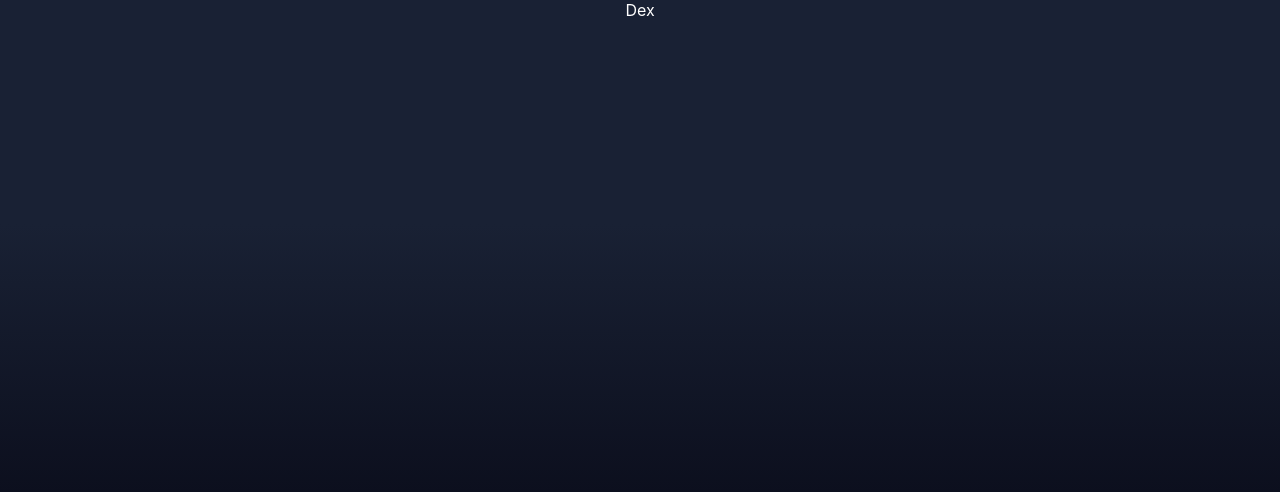
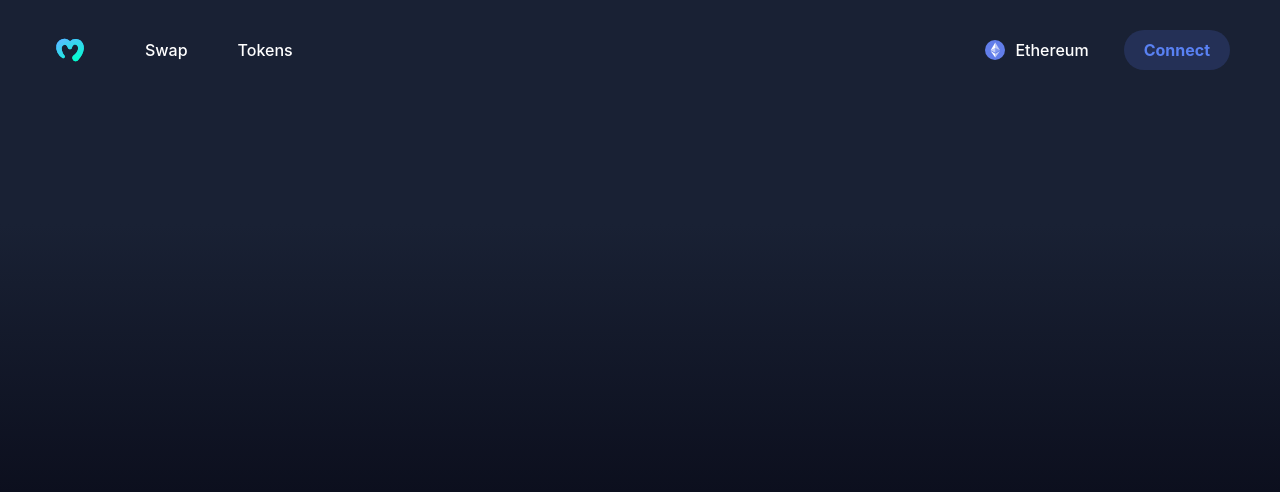
Before and after one commit to musti17/DEX, a React (Create React App) app in the folder dexFront/: page / in a window 1280 px wide. Shown: the top 492 px of the page. Built offline with nearby package versions, Linux system fonts and the light colour scheme.

Commit message:
Header created

```diff
--- a/dexFront/src/App.js
+++ b/dexFront/src/App.js
@@ -1,7 +1,10 @@
 import "./App.css";
+import Header from "./components/Header";
 
 function App() {
-  return <div className="App">Dex</div>;
+  return(
+    <Header/>
+  )
 }
 
 export default App;
--- a/dexFront/src/components/Header.js
+++ b/dexFront/src/components/Header.js
@@ -1,8 +1,26 @@
 import React from 'react'
+import Logo from "../moralis-logo.svg";
+import Eth from "../eth.svg";
+
 
 function Header() {
-  return (
-    <div>Header</div>
+  return(
+ <header>
+  <div className='leftH'>
+    <img src={Logo} alt="logo" className="logo" />
+    <div className="headerItem">Swap</div>
+    <div className="headerItem">Tokens</div>
+  </div>
+  <div className='rightH'>
+    <div className="headerItem">
+            <img src={Eth} alt="eth" className="eth" />
+            Ethereum
+    </div>
+          <div className="connectButton">
+            Connect
+          </div>
+  </div>
+ </header>
   )
 }
 
```
